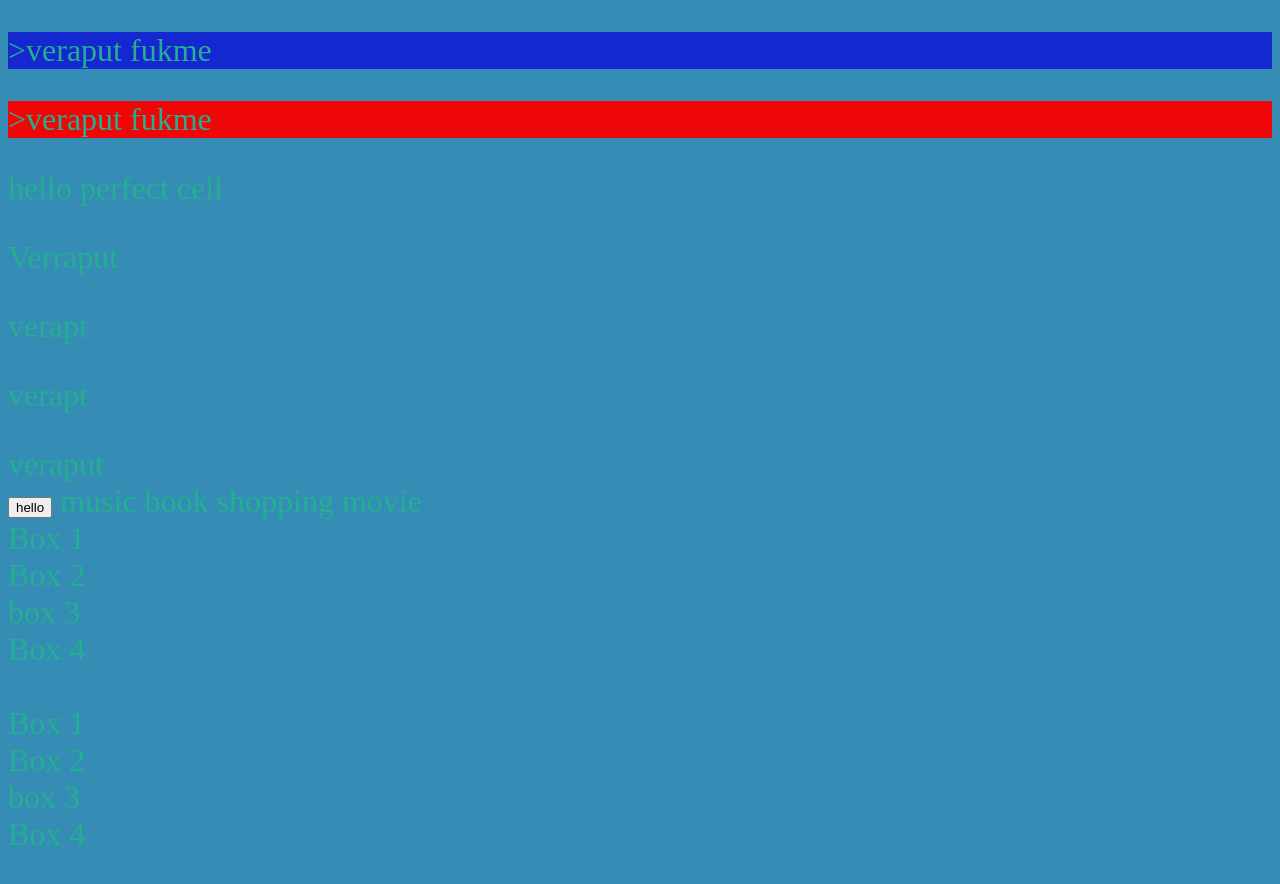
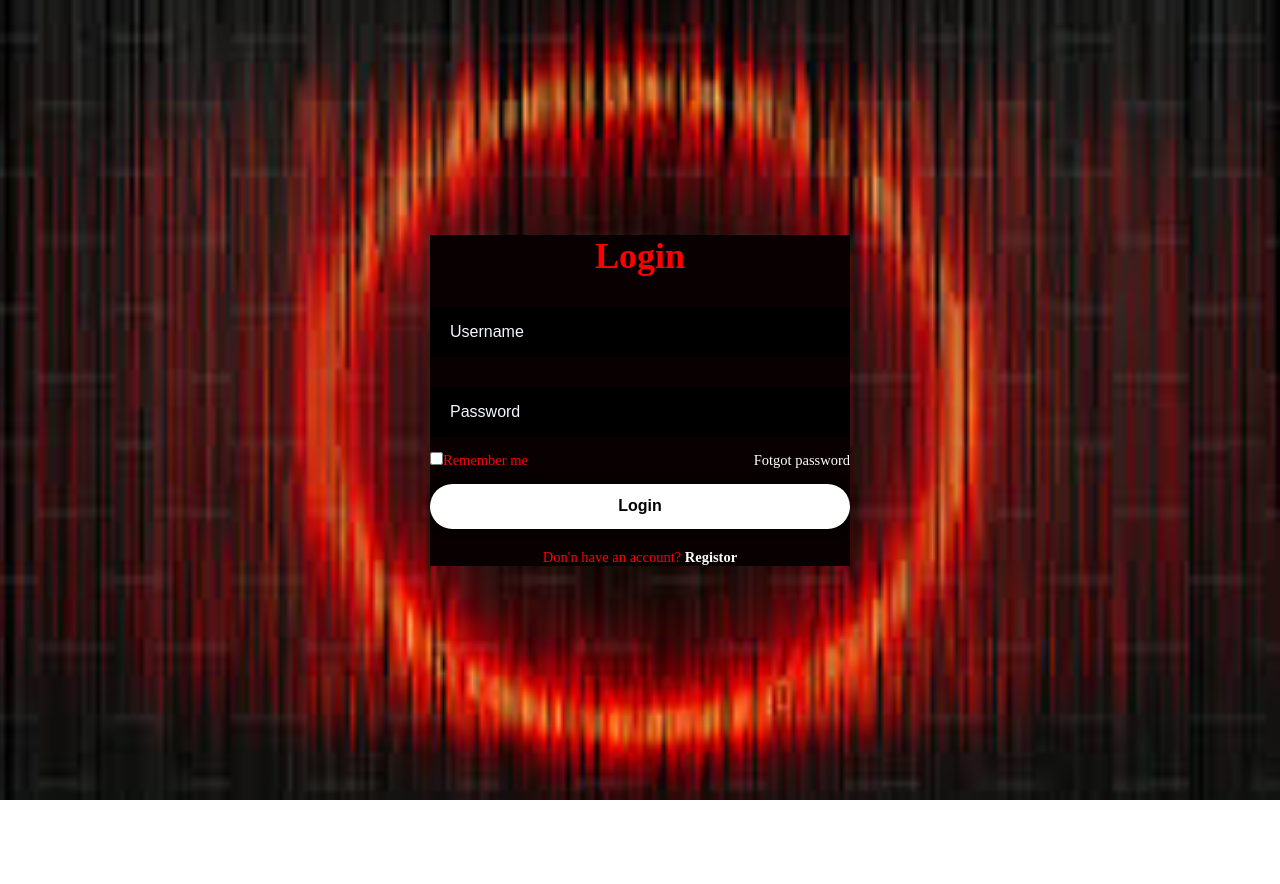
Before and after one commit to kikorukun/week-5, a plain HTML site: page index.html in a window 1280 px wide. After the commit the page ends 800 px from the top, so only its background shows below. Drawn offline with Linux system fonts and the light colour scheme; a web font is replaced by a local one.

Commit message:
Add files via upload

```diff
--- /dev/null
+++ b/1style.css
@@ -0,0 +1,55 @@
+* {
+  box-sizing: border-box;
+}
+
+input[type=text], select, textarea {
+  width: 100%;
+  padding: 12px;
+  border: 1px solid #4b3c3ca2;
+  border-radius: 4px;
+  resize: vertical;
+}
+
+label {
+  padding: 12px 12px 12px 0;
+  display: inline-block;
+}
+
+input[type=submit] {
+  background-color: #ff0000;
+  color: rgb(255, 253, 253);
+  padding: 12px 20px;
+  border: none;
+  border-radius: 4px;
+  cursor: pointer;
+  float: right;
+}
+
+input[type=submit]:hover {
+  background-color: #000000;
+}
+
+.container {
+  border-radius: 5px;
+  background-color: #ececec;
+  padding: 20px;
+}
+
+.col-25 {
+  float: left;
+  width: 25%;
+  margin-top: 6px;
+}
+
+.col-75 {
+  float: left;
+  width: 75%;
+  margin-top: 6px;
+}
+
+/* Clear floats after the columns */
+.row::after {
+  content: "";
+  display: table;
+  clear: both;
+}
--- a/index.html
+++ b/index.html
@@ -2,42 +2,38 @@
 <html lang="en">
 <head>
     <meta charset="UTF-8">
-    <meta name="viewport" content="width=device-width, initial-scale=>">
-    <title>css</title>
+    <meta name="viewport" content="width=device-width, initial-scale=1.0">
+    <title>Document</title>
     <link rel="stylesheet" href="style.css">
-    <style>
-        body {
-            font-size: 24pt;
-            color: rgb(36, 175, 145);
-        }
-    </style>
 </head>
-<body style="background-color: rgb(53, 140, 180);">
-    <p style="background-color: rgb(21, 39, 207);"></pstyle>>veraput fukme</p>
-    <p style="background-color: rgb(240, 6, 6);"></pstyle>>veraput fukme</p>
-    hello perfect cell
-    <p id="name">Verraput</p>
-    <p class="name">verapt</p>
-    <p class="text">verapt</p>
-    <div class="name">veraput</div>
-    <button class="btn">hello</button>
 
-    <span class="inline">music</spam>
-    <span class="inline">book</spam>
-    <span class="inline">shopping</spam>
-    <span class="inline">movie</spam>
-<biv class="Flex-box">
-    <div class="box">Box 1</div>
-    <div class="box">Box 2</div>
-    <div class="box">box 3</div>
-    <div class="box">Box 4</div><br>
-</biv>
-<biv class="grid-box">
-    <div class="box">Box 1</div>
-    <div class="box">Box 2</div>
-    <div class="box">box 3</div>
-    <div class="box">Box 4</div><br>
-</biv>
+<body>
 
+    <div class="wrapper">
+        <form action="">
+            <h1>Login</h1>
+            <div class="input-box">
+                <input type="text" placeholder="Username"
+                required>
+            </div>
+            <div class="input-box">
+                <input type="password"
+                placeholder="Password" required>
+            </div>
+
+            <div class="remember-forgot">
+                <iabel><input type="checkbox">Remember me
+                </iabel>
+                <a href="#">Fotgot password</a>
+            </div>
+
+            <button type="submit" class="btn">Login</button>
+
+            <div class="register-link">
+                <p>Don'n have an account? <a
+                    href="#">Registor</a></p>
+            </div>
+        </form>
+    </div>
 </body>
 </html>
--- /dev/null
+++ b/style.css
@@ -0,0 +1,111 @@
+@import url('https//fonts.googleapis.com/css2?family=Poppins:wght@300;400;500;600;700;800;900&display=swap');
+* {
+    margin: 0;
+    padding: 0;
+    box-sizing: border-box;
+    font-family: "poppins"sans-serif;
+
+}
+
+body {
+    display: flex;
+    justify-content: center;
+    align-items: center;
+    min-height: 100vh;
+    background: url('images.jpg') no-repeat;
+    background-size: cover;
+    background-position: center;
+}
+
+.wrapper {
+    width: 420px;
+    background: rgb(8, 0, 1);
+    color: rgb(255, 0, 0);
+}
+
+.wrapper h1 {
+    font-size: 36px;
+    text-align: center;
+}
+
+.wrapper .input-box {
+    width: 100%;
+    height: 50px;
+    background: rgb(0, 0, 0);
+    margin: 30px 0;
+}
+
+.input-box input {
+    width: 100%;
+    height: 100%;
+    background: transparent;
+    border: none;
+    outline: none;
+    border: 2px solid rgba(255);
+    border-radius: 40px;
+    font-size: 16px;
+    color: aliceblue;
+    padding: 20px 45px 20px 20px;
+}
+
+.input-box input::placeholder {
+    color: aliceblue;
+}
+
+.input-box i {
+    position: absolute;
+    right: 20px;
+    top: 50%;
+    transform: translateY(-50%);
+    font-size: 20px;
+}
+
+.wrapper .remember-forgot {
+    display: flex;
+    justify-content: space-between;
+    font-size: 14.5px;
+    margin: -15px 0 15px;
+}
+
+.remember-forgot label input {
+    accent-color: #fff;
+    margin-right: 3px;
+}
+
+.remember-forgot a {
+    color: #fff;
+    text-decoration: none;
+}
+
+.remember-forgot a:hover {
+    text-decoration: underline;
+}
+
+.wrapper .btn {
+    width: 100%;
+    height: 45px;
+    background: #fff;
+    border: none;
+    border-radius: 40px;
+    box-shadow:  0 0 10px rgba(0, 0, 0, 1);
+    cursor: pointer;
+    font-size: 16px;
+    color: black;
+    font-weight: 600;
+}
+
+.wrapper .register-link {
+    font-size: 14.5px;
+    text-align: center;
+    margin-top: 20px;
+}
+
+.register-link p a {
+    color: #fff;
+    text-decoration: none;
+    font-weight: 600;
+}
+
+.register-link p a :hover {
+    text-decoration: underline;
+}
```
Also changed, not shown: signup.html (added, +55 -0 lines), images.jpg (added).
